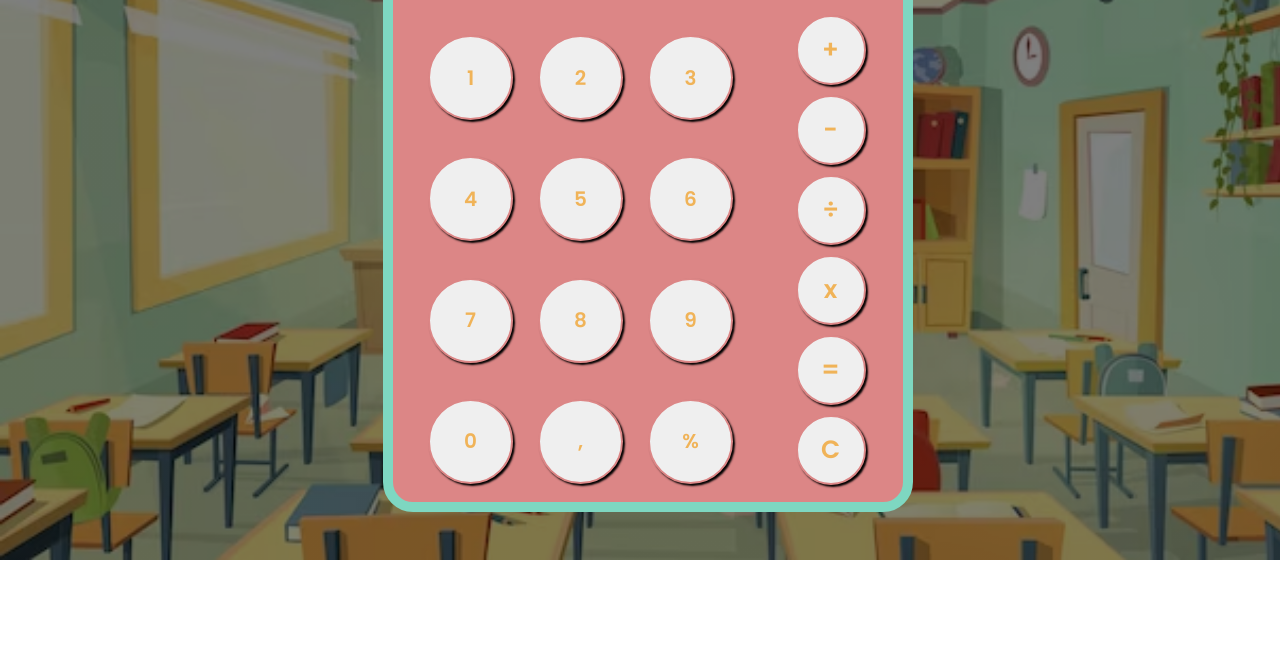
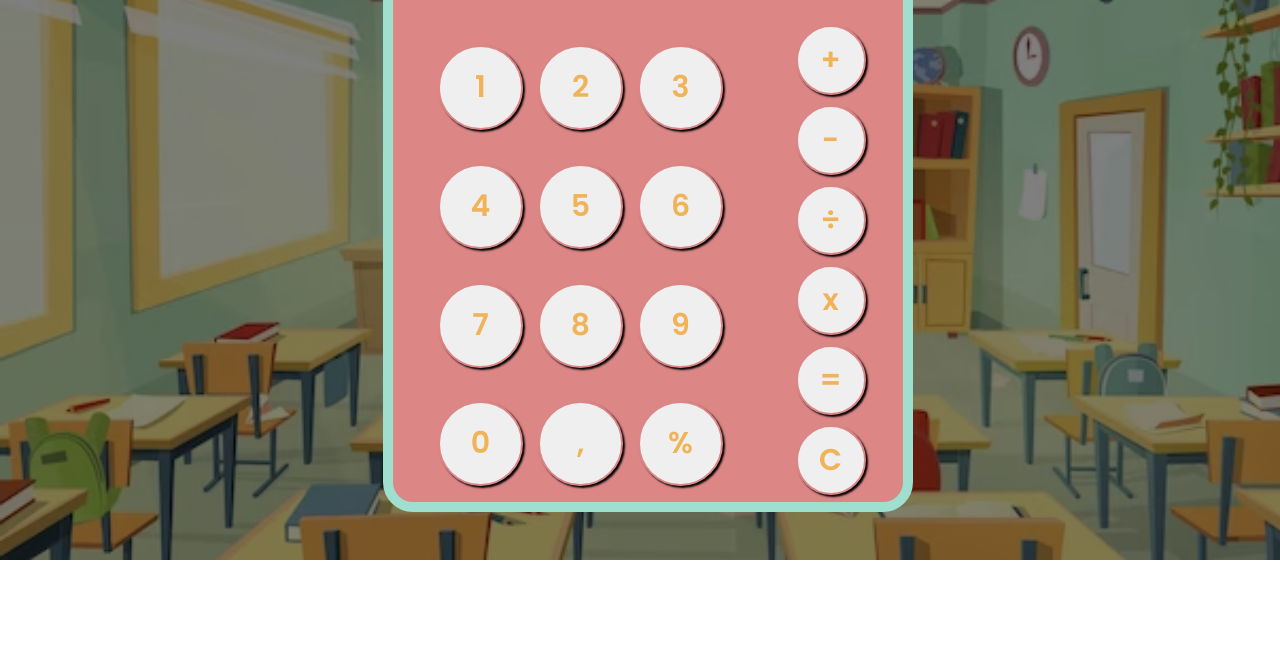
Before and after one commit to Laetigl/Projet_Calculatrice, a plain HTML site: page index.html in a window 1280 px wide. Shown: the part 151-800 px from the top of the page. Drawn offline with Linux system fonts and the light colour scheme.

Commit message:
Last checked layout etc

```diff
--- a/public/css/style.css
+++ b/public/css/style.css
@@ -16,7 +16,7 @@ body{
     /* align-items: end; */
     width: 500px;
     height: 580px;
-    border: 10px solid rgb(126, 215, 193);
+    border: 10px solid rgb(159, 223, 207);
     overflow: hidden;
     gap:10px;
     padding-right: 10px;
@@ -25,6 +25,12 @@ body{
     margin-top: 40px;
     background-color: rgb(220, 134, 134);
     border-radius: 30px;
+    transition: 0.3s ease
+}
+
+.frameSection:hover{
+    transform: scale(1.05)
+
 }
 
 .allCalcul{
@@ -47,7 +53,7 @@ body{
     margin-left: 30px;
     font-family: 'Poppins', sans-serif;
     text-shadow: rgb(240, 219, 175) 1px 0 10px;
-    font-size: 30px;
+    font-size: 40px;
     color:rgb(91, 57, 8);
     margin-top: 20px;
 
@@ -57,14 +63,16 @@ body{
     height: auto;
     display: flex;
     justify-content: center;
-    gap:25px;
+    gap:15px;
     flex-wrap:wrap;
     padding-top:20px
 }
 
 button{
     border-radius: 50px;
-    transition: 0.3s ease
+    transition: 0.3s ease;
+    cursor: pointer;
+
 }
 button:hover{
     transform: scale(1.06);
@@ -77,7 +85,7 @@ button:hover{
     border: 2px solid rgb(220, 134, 134);
     box-shadow: 2px 2px 2px black;
     text-align: center;
-    font-size: 20px;
+    font-size: 30px;
     color:rgb(240, 179, 88);
     font-weight: bolder;
     font-family: 'Poppins', sans-serif;
@@ -85,15 +93,11 @@ button:hover{
 
 }
 
-.buttonsnumbers{
-    cursor: pointer;
-}
-
 .operators{
     width: 30%;
     display: flex;
-    justify-content: center;flex-wrap:wrap;
-    /* padding-top:20px; */
+    justify-content: center;
+    flex-wrap:wrap;
     gap:10px;
     padding-bottom: 10px;
 }
@@ -106,7 +110,7 @@ button:hover{
     text-align: center;
     cursor: pointer;
     justify-content: space-between;
-    font-size: 25px;
+    font-size: 30px;
     color:rgb(240, 179, 88);
     font-family: 'Poppins', sans-serif;
     font-weight: bolder;
```
